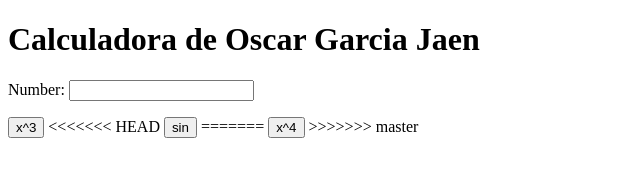
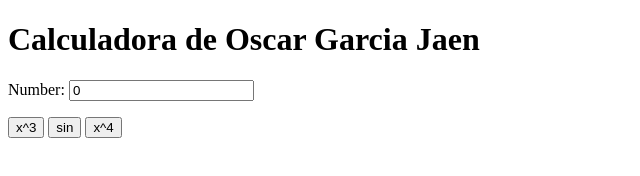
Before and after one commit to oscargarciajaen/4_1_OGJ_my_calculator_2, a plain HTML site: page index.html in a window 1280 px wide. Both pictures are taken after a click on the button "sin". Shown: the whole page, without its empty margins (0-640 px from the left). Drawn offline with Linux system fonts and the light colour scheme.

Commit message:
Integrate master

```diff
--- a/index.html
+++ b/index.html
@@ -10,26 +10,20 @@
         <input type="text" id="n1">
         <p>
             <button onclick="cube()"> x^3 </button>
-<<<<<<< HEAD
             <button onclick="sine()"> sin </button>
-=======
             <button onclick="power_4()"> x^4</button>
->>>>>>> master
         </p>
         <script type="text/javascript">
             function cube() {
                 var num = document.getElementById("n1");
                 num.value = Math.pow(num.value, 3);
             }
-<<<<<<< HEAD
             function sine() {
                 var num = document.getElementById("n1");
-                num.value = Math.sin(num.value);
-=======
+                num.value = Math.sin(num.value);}
             function power_4() {
                 var num = document.getElementById("n1");
                 num.value = Math.pow(num.value, 4);
->>>>>>> master
             }
         </script>
     </body>
```
